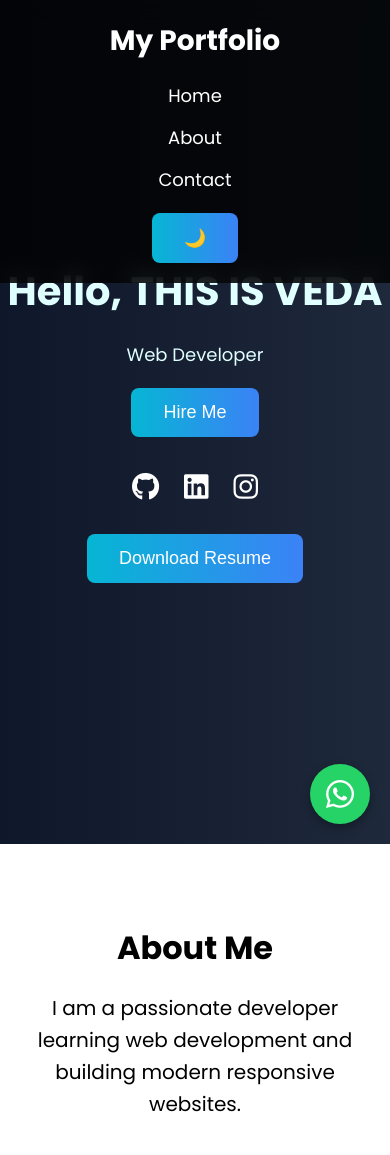
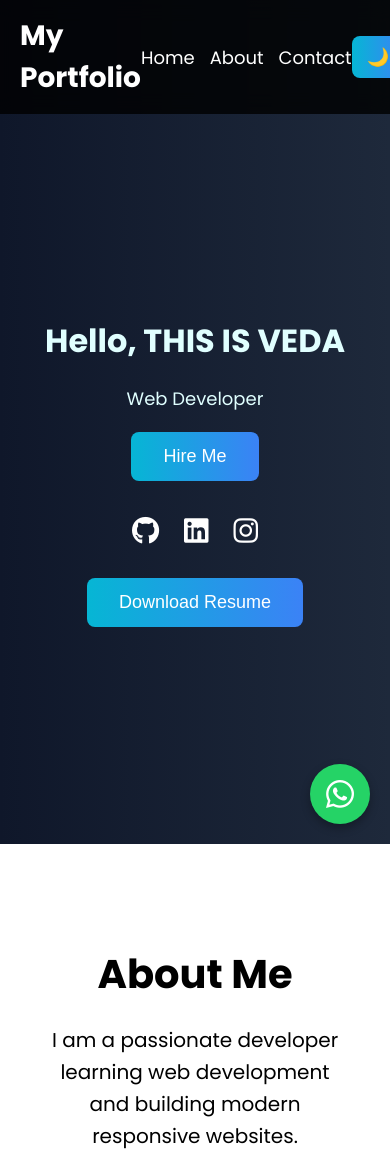
Before and after one commit to vedasam2004/portfolio-website, a plain HTML site: page index.html in a window 390 px wide. Shown: the top 1155 px of the page. Drawn offline with Linux system fonts and the light colour scheme.

Commit message:
Improved mobile responsiveness

```diff
--- a/index.html
+++ b/index.html
@@ -47,7 +47,7 @@ target="_blank">
     </a>
         <div class="social-icons">
 
-    <a href="#"><i class="fab fa-github"></i></a>
+    <a href="https://github.com/vedasam2004" target="_blank"> <i class="fab fa-github"></i> </a>
 
     <a href="#"><i class="fab fa-linkedin"></i></a>
 
@@ -117,7 +117,7 @@ target="_blank">
 
     <div class="project-buttons">
 
-        <a href="https://github.com/yourusername/project1" target="_blank">
+        <a href="https://github.com/vedasam2004/portfolio-website" target="_blank">
 
     <button>GitHub</button>
 
@@ -138,7 +138,7 @@ target="_blank">
 
         <div class="project-buttons">
 
-        <a href="https://github.com/yourusername/project1" target="_blank">
+        <a href="https://github.com/vedasam2004/portfolio-website" target="_blank">
 
     <button>GitHub</button>
 
@@ -160,7 +160,7 @@ target="_blank">
 
             <div class="project-buttons">
 
-        <a href="https://github.com/yourusername/project1" target="_blank">
+       <a href="https://github.com/vedasam2004/portfolio-website" target="_blank">
 
     <button>GitHub</button>
 
--- a/style.css
+++ b/style.css
@@ -310,60 +310,43 @@ footer{
 @media(max-width: 768px){
 
     .navbar{
-        flex-direction: column;
+        flex-direction: row;
 
-        gap: 20px;
+        justify-content: space-between;
 
-        padding: 20px;
+        align-items: center;
+
+        padding: 15px 20px;
     }
 
     .nav-links{
-        flex-direction: column;
-
-        align-items: center;
+        flex-direction: row;
 
         gap: 15px;
+    }
 
-        transition: 0.3s;
-    }
-    .nav-links a:hover{
-    color: cyan;
+    .hero{
+        padding-top: 100px;
     }
 
     .hero h1{
-        font-size: 40px;
+        font-size: 32px;
 
         text-align: center;
     }
 
     .hero p{
         font-size: 18px;
-
-        text-align: center;
     }
 
-    .about,
-    .skills,
-    .projects,
-    .contact{
-        padding: 80px 20px;
+    button{
+        width: auto;
     }
 
-    .about h2,
-    .skills h2,
-    .projects h2,
-    .contact h2{
-        font-size: 32px;
-    }
+    #theme-toggle{
+        padding: 10px 15px;
 
-    .skill-card,
-    .project-card{
-        width: 100%;
-        max-width: 350px;
-    }
-
-    .contact-form{
-        width: 100%;
+        font-size: 18px;
     }
 }
 .whatsapp{
```
Lines whose indentation alone changed are shown as unchanged.
